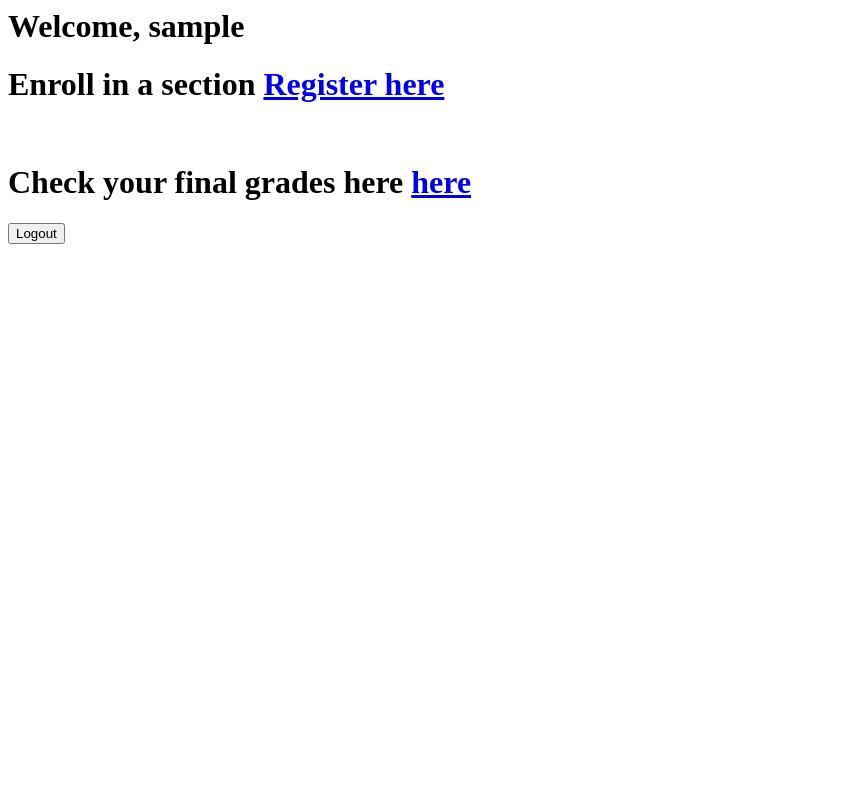
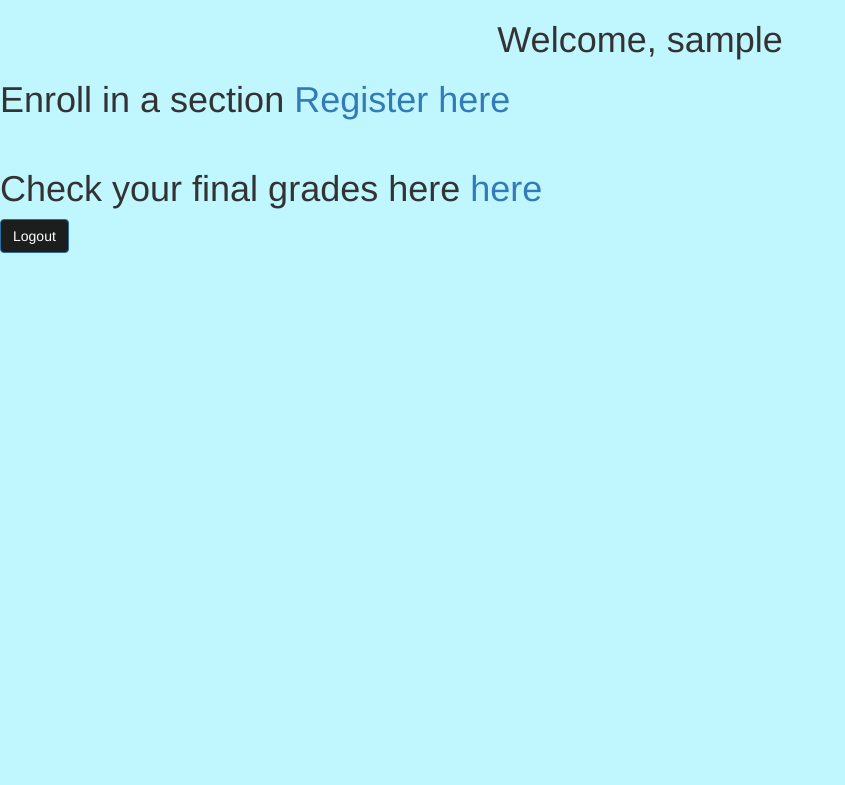
Before and after one commit to EmmanuelUka/Database-Project, a Flask app: template templates/student_dashboard.html in a window 1280 px wide. Shown: the top 785 px of the page, without its empty margins (0-845 px from the left). Run offline with Flask 3, Linux system fonts and the light colour scheme; the template is opened without the code that fills it: most values are stand-ins (such as "Sample title", 1, 10 or a date in 2020); some libraries are stand-ins or nearby versions.

Commit message:
adding styles

```diff
--- /dev/null
+++ b/static/css/student.css
@@ -0,0 +1,8 @@
+body {
+  background: rgb(192, 247, 255);
+}
+
+
+.btn-primary {
+  background-color: rgb(28, 30, 30);
+}
--- a/templates/student_dashboard.html
+++ b/templates/student_dashboard.html
@@ -1,4 +1,15 @@
-<h1>Welcome, {{ username }} </h1>
+<head>
+    <title>Student Dashboard</title>
+    <meta name="viewport" content="width=device-width, initial-scale=1">
+    <link rel="stylesheet" href="https://maxcdn.bootstrapcdn.com/bootstrap/3.4.1/css/bootstrap.min.css">
+    <script src="https://ajax.googleapis.com/ajax/libs/jquery/3.7.1/jquery.min.js"></script>
+    <script src="https://maxcdn.bootstrapcdn.com/bootstrap/3.4.1/js/bootstrap.min.js"></script>
+
+    <link rel="stylesheet" href="{{ url_for('static', filename='css/student.css') }}">
+</head>
+
+
+<h1 class = "text-center">Welcome, {{ username }} </h1>
 
 
     <h1>Enroll in a section <a href="/student/register">Register here</a></h1>
@@ -10,6 +21,6 @@
 
 <div>
     <form action="{{ url_for('logout') }}">
-        <button type="submit">Logout</button>
+        <button class="btn btn-primary">Logout</button>
     </form>
 </div>
```
